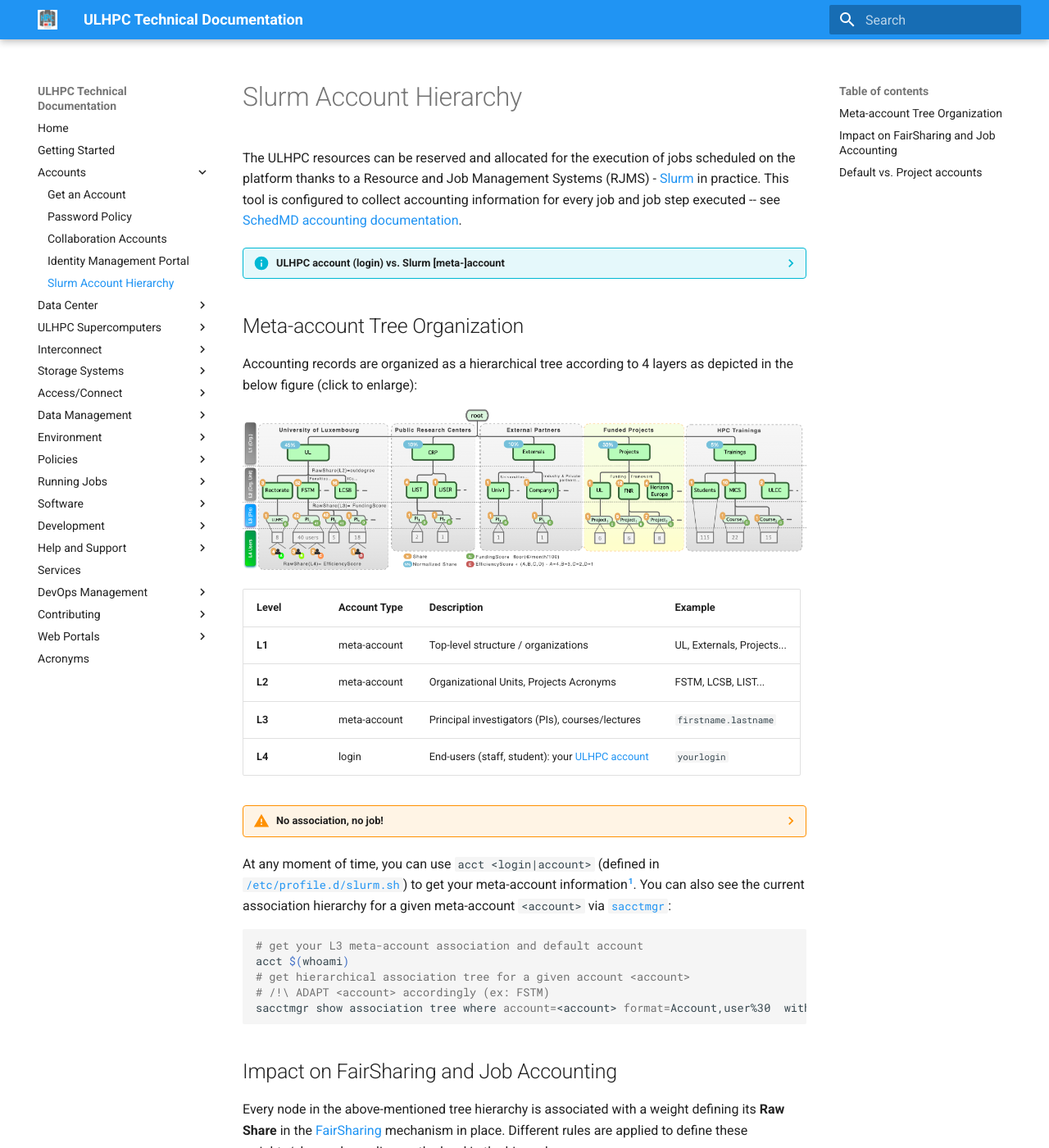
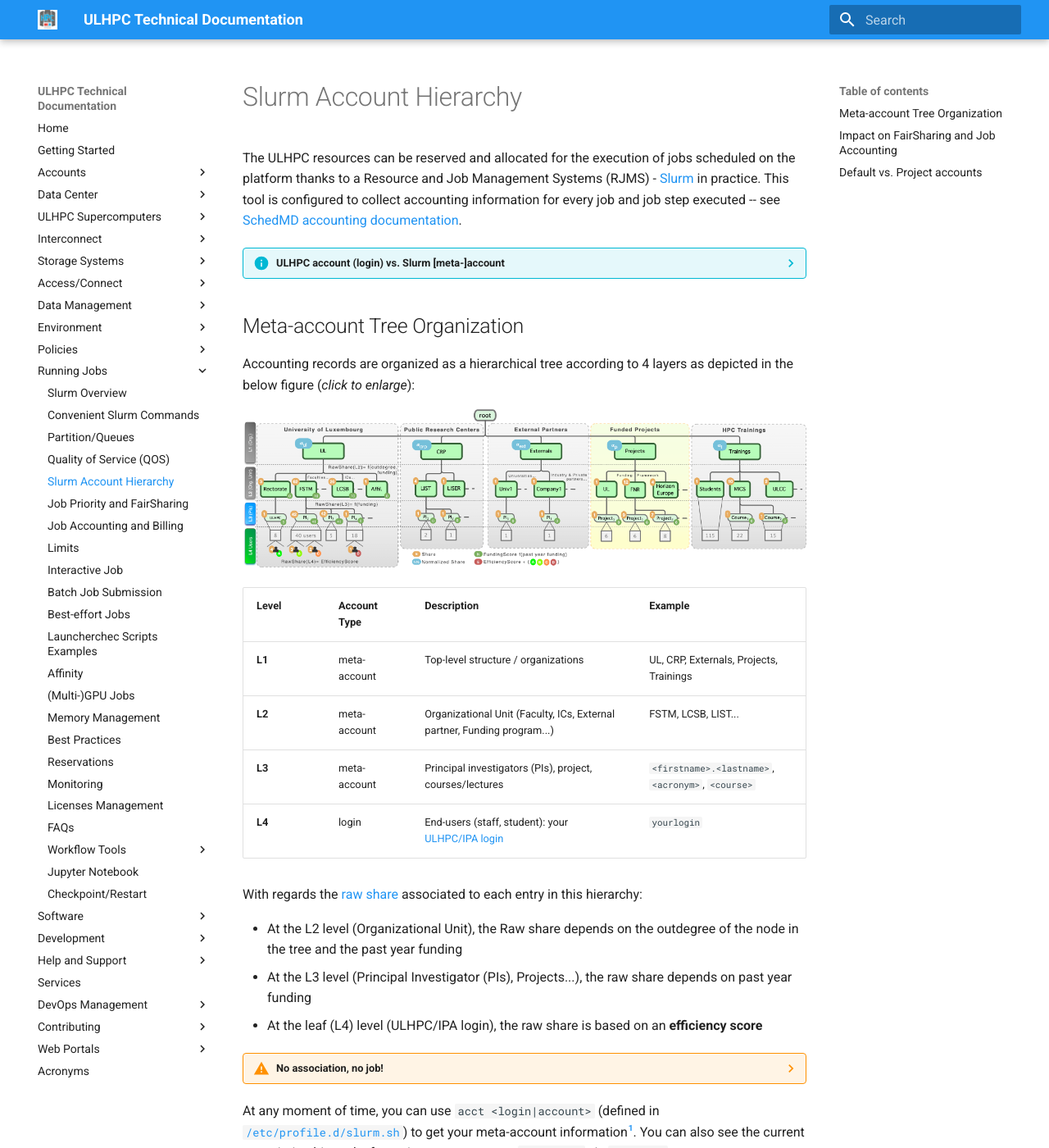
Before and after one commit to ULHPC/ulhpc-docs, an MkDocs documentation site: the page built from docs/slurm/accounts.md, in a window 1280 px wide and 1400 px high. Shown: the whole window at 82% size. Built offline with MkDocs 1.6.1 and Material for MkDocs 9.7.7, drawn with Linux system fonts in a browser that asks for light colours; comment, search, counter and statistics services are not loaded; some of the changed text lies outside the part shown.

Commit message:
update slurm hierarchy
Signed-off-by: Sebastien Varrette <Sebastien.Varrette@uni.lu>

```diff
--- a/docs/accounts/hierarchy.md
+++ b/docs/slurm/accounts.md
@@ -11,16 +11,22 @@ This tool is configured to collect accounting information for every job and job
 
 ## Meta-account Tree Organization
 
-Accounting records are organized as a hierarchical tree according to 4 layers as depicted in the below figure (click to enlarge):
+Accounting records are organized as a hierarchical tree according to 4 layers as depicted in the below figure (_click to enlarge_):
 
 [![](../images/slurm_account_hierarchy.png)](../images/slurm_account_hierarchy.pdf)
 
-| Level  | Account Type | Description                                                       | Example                    |
-|--------|--------------|-------------------------------------------------------------------|----------------------------|
-| __L1__ | meta-account | Top-level structure / organizations                               | UL, Externals, Projects... |
-| __L2__ | meta-account | Organizational Units, Projects Acronyms                           | FSTM, LCSB, LIST...        |
-| __L3__ | meta-account | Principal investigators (PIs), courses/lectures                   | `firstname.lastname`       |
-| __L4__ | login        | End-users (staff, student):  your [ULHPC account](index.md) | `yourlogin`       |
+| Level  | Account Type | Description                                                              | Example                                           |
+|--------|--------------|--------------------------------------------------------------------------|---------------------------------------------------|
+| __L1__ | meta-account | Top-level structure / organizations                                      | UL, CRP, Externals, Projects, Trainings           |
+| __L2__ | meta-account | Organizational Unit (Faculty, ICs, External partner, Funding program...) | FSTM, LCSB, LIST...                               |
+| __L3__ | meta-account | Principal investigators (PIs), project, courses/lectures                 | `<firstname>.<lastname>`, `<acronym>`, `<course>` |
+| __L4__ | login        | End-users (staff, student):  your [ULHPC/IPA login](../accounts/index.md)              | `yourlogin`                                       |
+
+With regards the [raw share](../slurm/fairsharing.md) associated to each entry in this hierarchy:
+
+* At the L2 level (Organizational Unit), the Raw share depends on the outdegree of the node in the tree and the past year funding
+* At the L3 level (Principal Investigator (PIs), Projects...), the raw share depends on past year funding
+* At the leaf (L4) level (ULHPC/IPA login), the raw share is based on an **efficiency score**
 
 ??? warning "No association, no job!"
     It is mandatory to have your login registered within at least one _association_ toward a meta-account (PI, project name) to be able to schedule jobs on the
@@ -41,11 +47,18 @@ sacctmgr show association tree where account=<account> format=Account,user%30  w
 Every node in the above-mentioned tree hierarchy is associated with a weight defining its **Raw Share** in the [FairSharing](../jobs/fair-sharing.md) mechanism in place.
 Different rules are applied to define these weights/shares depending on the level in the hierarchy:
 
-* __L1__: arbitrary shares to dedicate at least 80% of the platform to serve UL needs and projects
+* __L1__ (Organizational Unit): arbitrary shares to dedicate at least 85% of the platform to serve UL needs and projects
 * __L2__: out-degree of the tree nodes
 * __L3__: a function reflecting the budget contribution of the PI/project (normalized on a per-month basis) for the year in exercise.
 
 More details are given [on this page](../jobs/fair-sharing.md).
+
+With regards the [raw share](../slurm/fairsharing.md) associated to each entry in this hierarchy:
+
+* At the L2 level (Organizational Unit), the Raw share depends on the outdegree of the node in the tree and the past year funding
+* At the L3 level (Principal Investigator (PIs), Projects...), the raw share depends on past year funding
+* At the leaf (L4) level (ULHPC/IPA login), the raw share is based on an **efficiency score**
+
 
 
 ## Default vs. Project accounts
--- a/mkdocs.yml
+++ b/mkdocs.yml
@@ -9,7 +9,7 @@ nav:
     - Password Policy:            'policies/passwords.md'
     - Collaboration Accounts:     'accounts/collaboration_accounts.md'
     - Identity Management Portal: 'connect/ipa.md'
-    - Slurm Account Hierarchy:    'accounts/hierarchy.md'
+    - Slurm Account Hierarchy:    'slurm/accounts.md'
   ##############
   - Data Center:
     - Centre de Calcul (CDC): 'data-center/index.md'
```
Also changed, not shown: docs/accounts/index.md (+6 -9 lines), docs/images/slurm_account_hierarchy.png, 1 other file.
